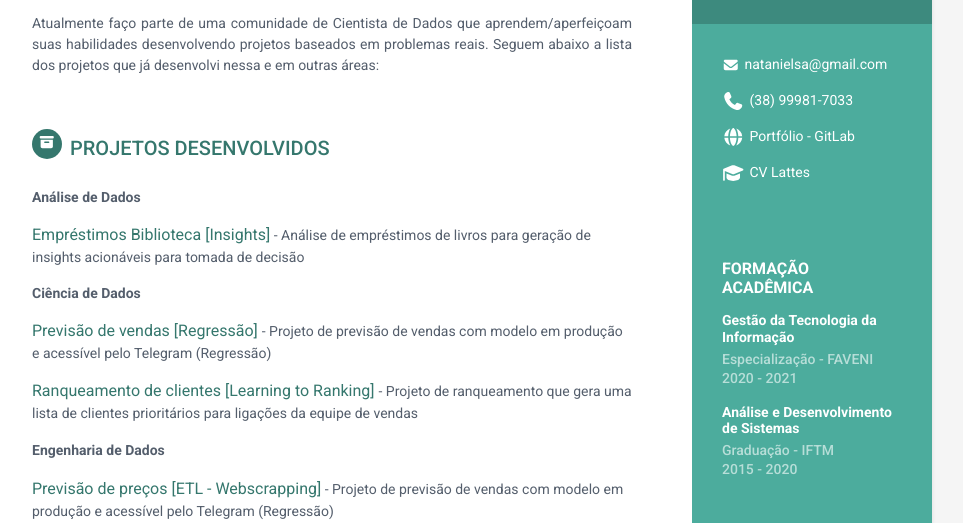
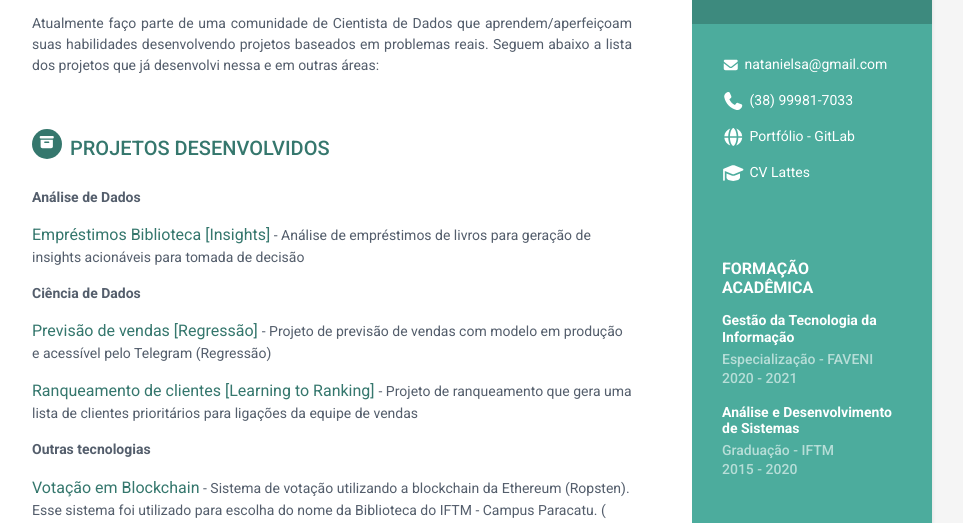
Before and after one commit to natanielsantos/portfolio, a plain HTML site: page index.html in a window 1280 px wide. Shown: the part 265-788 px from the top of the page, without its empty margins (188-1151 px from the left). Drawn offline with Linux system fonts and the light colour scheme.

Commit message:
Update index.html
delete Projeto de Webscrapping (incompleto)

```diff
--- a/index.html
+++ b/index.html
@@ -112,12 +112,6 @@
           <span class="project-title"><a href="https://gitlab.com/nps-portfolio/nps-health-insurance-cross-sell" target="_blank">Ranqueamento de clientes [Learning to Ranking] </a></span> - <span class="project-tagline">Projeto de ranqueamento que gera uma lista de clientes prioritários para ligações da equipe de vendas</span>
         </div>
         <!--//item-->
-        <div class="intro">
-          <p><b><p>Engenharia de Dados </b></p></p>
-        </div>
-        <div class="item">
-          <span class="project-title"><a href="https://gitlab.com/nps-portfolio/nps-rossmann-store-sales" target="_blank">Previsão de preços [ETL - Webscrapping]</a></span> - <span class="project-tagline">Projeto de previsão de vendas com modelo em produção e acessível pelo Telegram (Regressão)</span>
-        </div>
 
         <!--//item-->
         <div class="intro">
```
